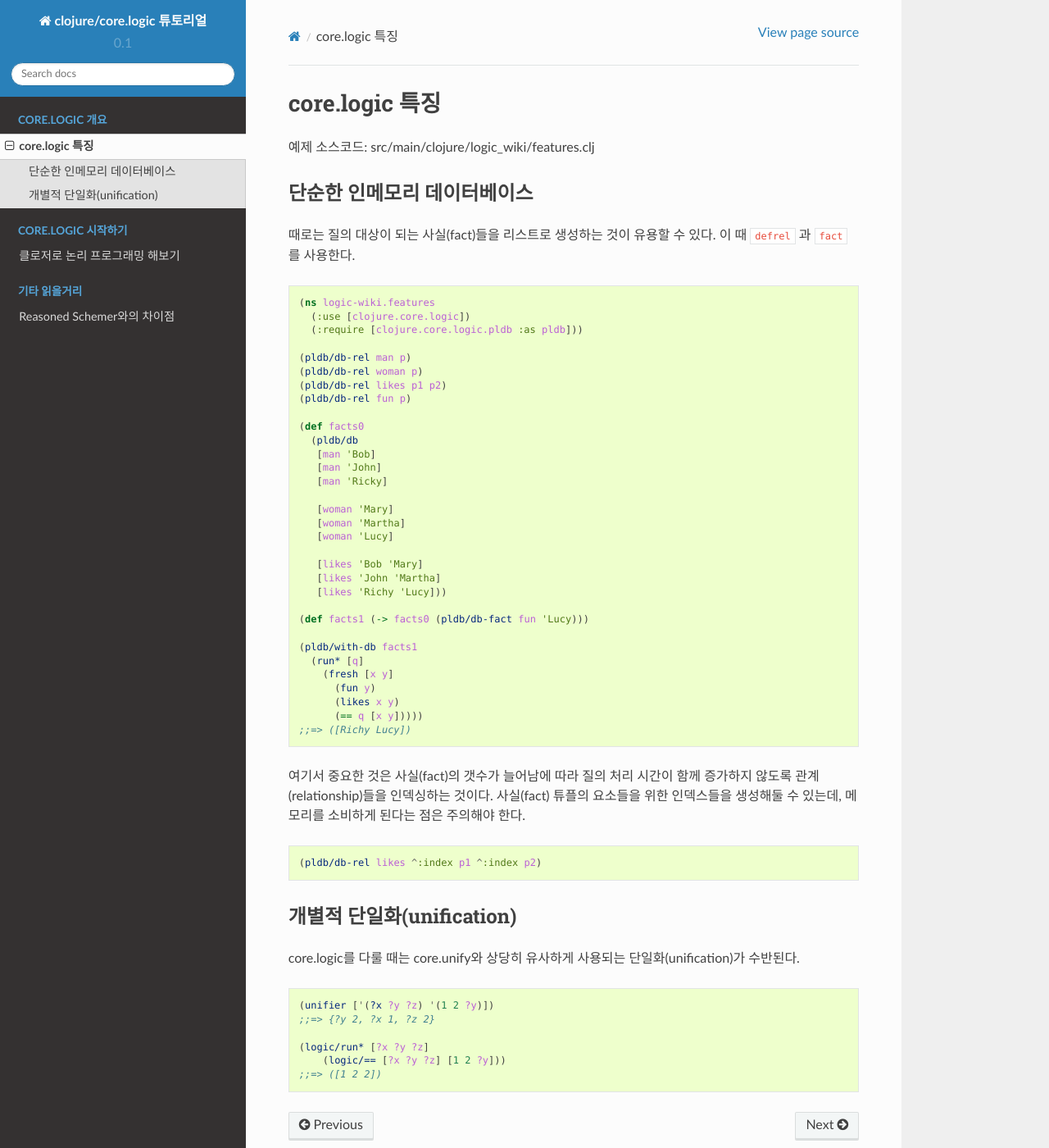
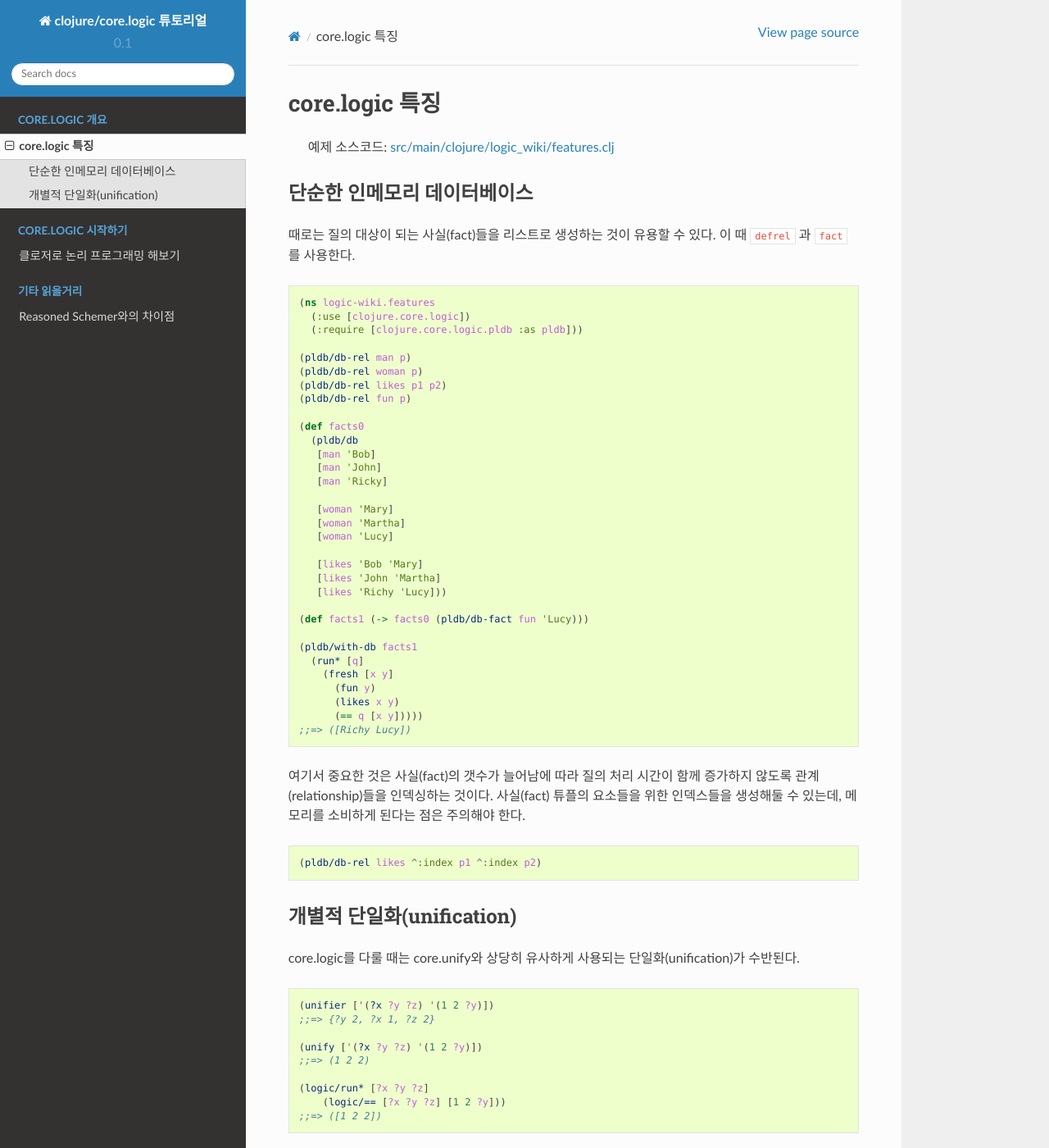
Before and after one commit to ksseono/logic-tutorials-kr, a Sphinx documentation site: the page built from docs/resources/core.logic-wiki/Features.rst, in a window 1280 px wide and 1400 px high. Shown: the whole window at 82% size. Built offline with Sphinx 7.4.7 and the Read the Docs theme 2.0.0, drawn with Linux system fonts in a browser that asks for light colours.

Commit message:
update featrues (rst and clj)

```diff
--- a/docs/resources/core.logic-wiki/Features.rst
+++ b/docs/resources/core.logic-wiki/Features.rst
@@ -58,6 +61,9 @@
     (unifier ['(?x ?y ?z) '(1 2 ?y)])
     ;;=> {?y 2, ?x 1, ?z 2}
 
+    (unify ['(?x ?y ?z) '(1 2 ?y)])
+    ;;=> (1 2 2)
+
     (logic/run* [?x ?y ?z]
     	(logic/== [?x ?y ?z] [1 2 ?y]))
     ;;=> ([1 2 2])
```
Also changed, not shown: other parts of docs/resources/core.logic-wiki/Features.rst (+4 -1 lines), 1 other file.
